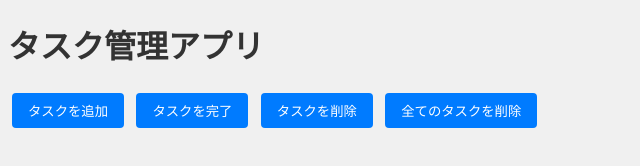
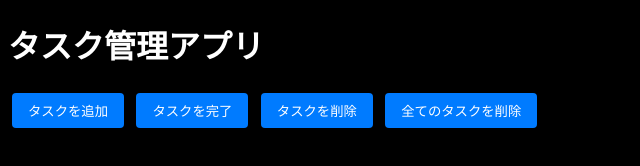
Before and after one commit to seiumiyata/task, a plain HTML site: page index.html in a window 1280 px wide. Shown: the whole page, without its empty margins (0-640 px from the left). Drawn offline with Linux system fonts and the light colour scheme.

Commit message:
Update index.html

```diff
--- a/index.html
+++ b/index.html
@@ -7,18 +7,19 @@
     <style>
         body {
             font-family: Arial, sans-serif; /* フォントの指定 */
-            background-color: #f0f0f0; /* 背景色の指定 */
+            background-color: black; /* 背景色の指定 */
+            color: white; /* 文字の色の指定 */
         }
 
         h1 {
-            color: #333; /* タイトルの文字色の指定 */
+            color: white; /* タイトルの文字色の指定 */
         }
 
         button {
             padding: 8px 16px; /* ボタンのパディング指定 */
             margin: 4px; /* ボタンのマージン指定 */
             background-color: #007bff; /* ボタンの背景色指定 */
-            color: #fff; /* ボタンの文字色指定 */
+            color: white; /* ボタンの文字色指定 */
             border: none; /* ボタンの枠線をなくす */
             border-radius: 4px; /* ボタンの角を丸める */
             cursor: pointer; /* ボタンにポインターを表示 */
```
